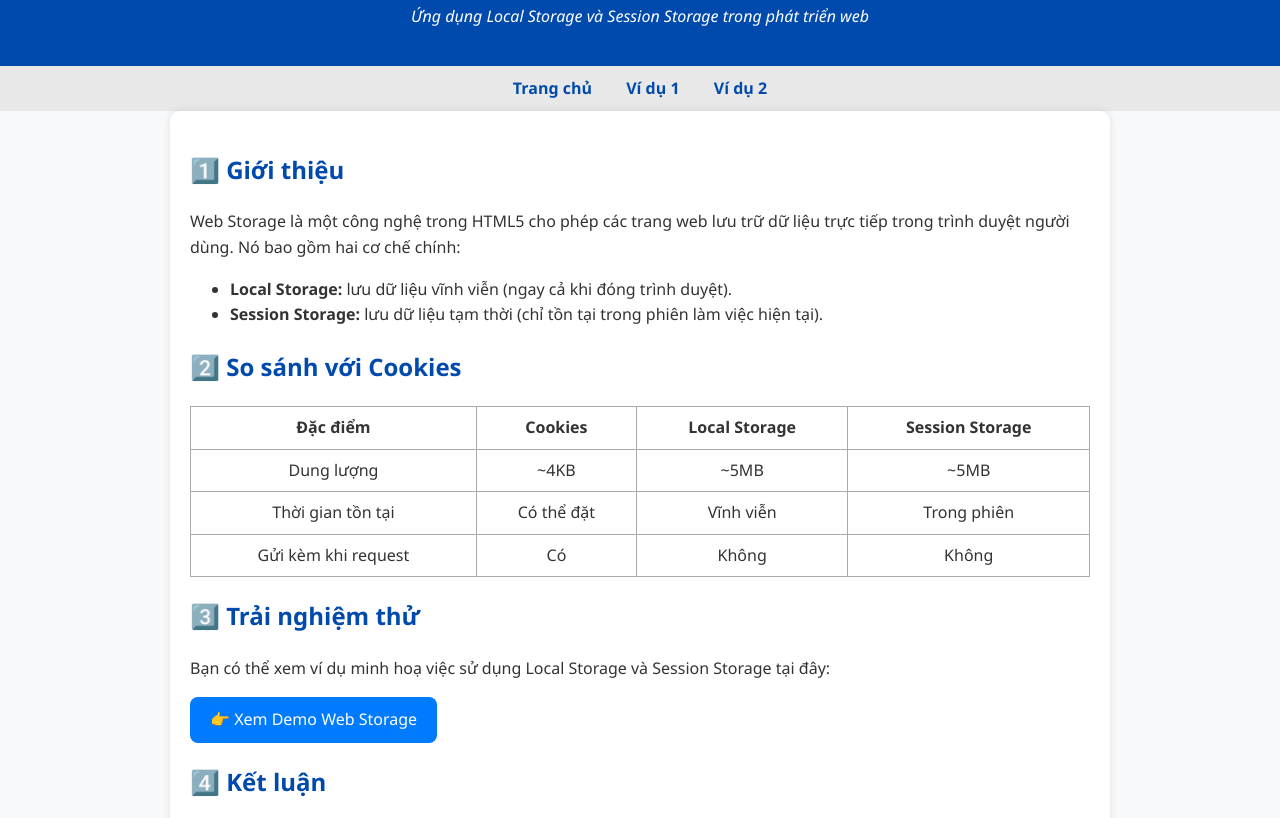
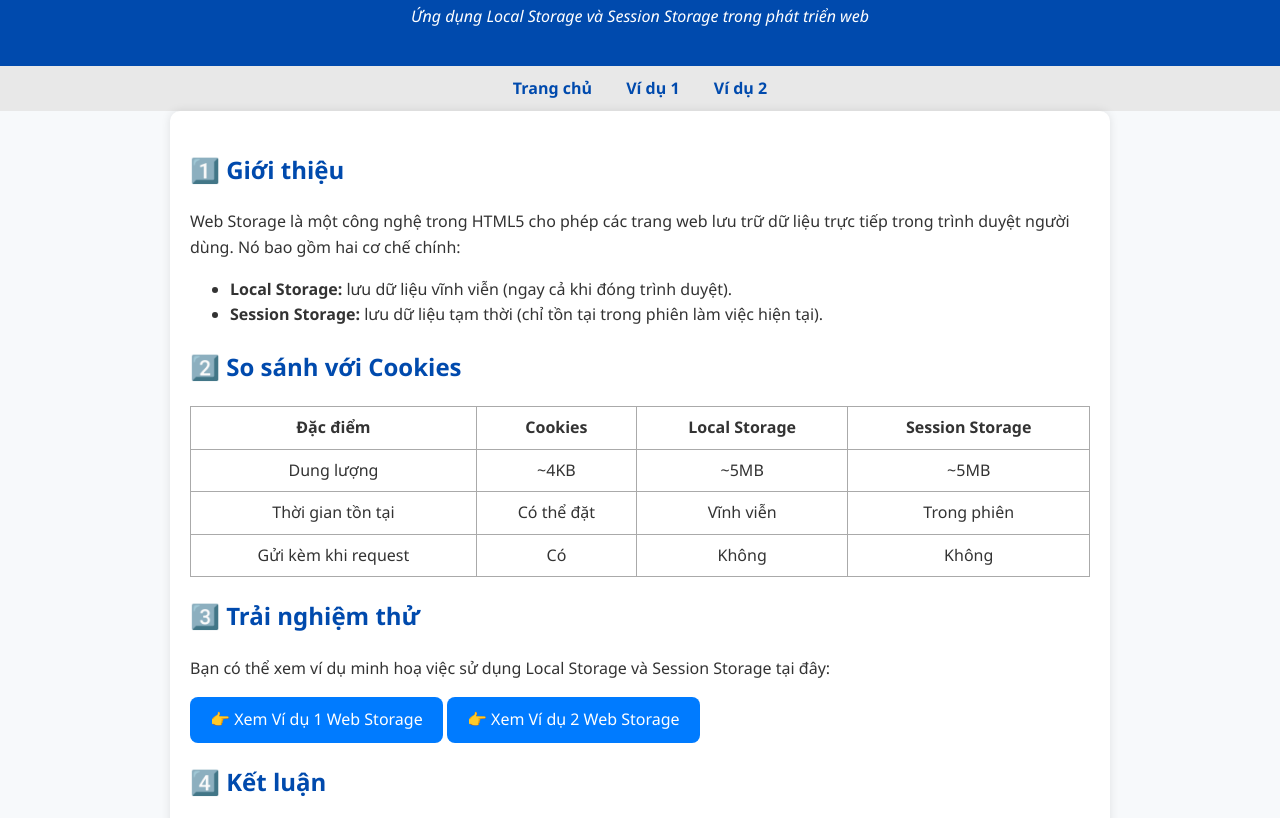
Before and after one commit to dangtanphat2007-cloud/HTML5-local-storage, a plain HTML site: page index.html in a window 1280 px wide. Shown: the part 110-928 px from the top of the page. Drawn offline with Linux system fonts and the light colour scheme.

Commit message:
Update index.html

```diff
--- a/index.html
+++ b/index.html
@@ -44,7 +44,8 @@
     <section id="demo-link">
       <h2>3️⃣ Trải nghiệm thử</h2>
       <p>Bạn có thể xem ví dụ minh hoạ việc sử dụng Local Storage và Session Storage tại đây:</p>
-      <a class="button" href="vd1.html">👉 Xem Demo Web Storage</a>
+      <a class="button" href="vd1.html">👉 Xem Ví dụ 1 Web Storage</a>
+      <a class="button" href="vd2.html">👉 Xem Ví dụ 2 Web Storage</a>
     </section>
 
     <section id="conclusion">
```
